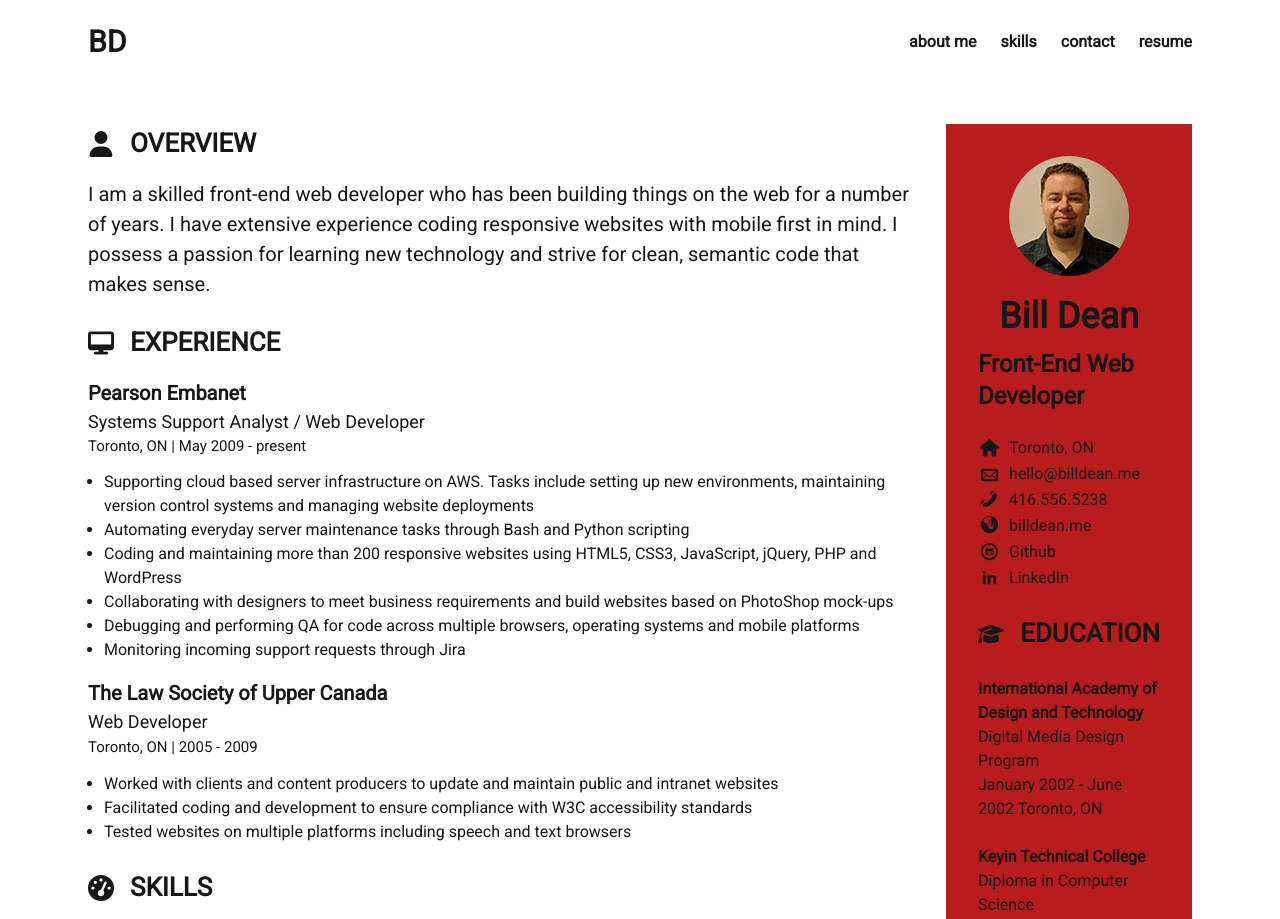
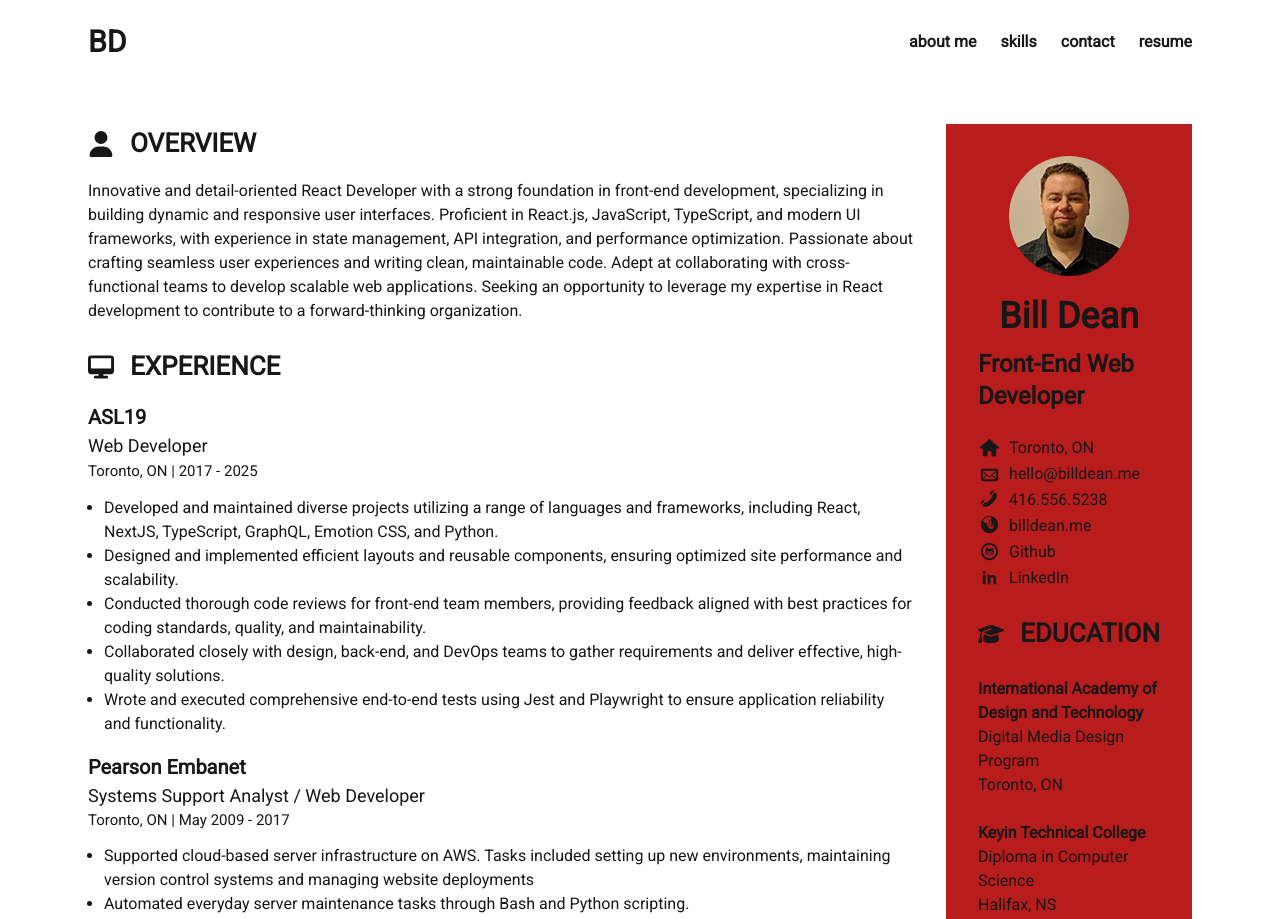
Before and after one commit to bill742/bill742.github.io, a Next.js app: page /resume in a window 1280 px wide. Shown: the top 919 px of the page. Built offline with nearby package versions, Linux system fonts and the light colour scheme.

Commit message:
Updating Resume and About content.

```diff
--- a/src/components/Resume/Experience.tsx
+++ b/src/components/Resume/Experience.tsx
@@ -6,60 +6,64 @@ const Experience: FC = memo(() => (
     <h2 className="resumeHeader">
       <FaDesktop /> Experience
     </h2>
+
+    <div>
+      <div className="resumeExperienceCompany">ASL19</div>
+      <div className="resumeExperienceRole">Web Developer</div>
+      <span className="resumeExperienceLocation">
+        Toronto, ON | 2017 - 2025
+      </span>
+      <ul className="resumeBulletList">
+        <li>
+          Developed and maintained diverse projects utilizing a range of
+          languages and frameworks, including React, NextJS, TypeScript,
+          GraphQL, Emotion CSS, and Python.
+        </li>
+        <li>
+          Designed and implemented efficient layouts and reusable components,
+          ensuring optimized site performance and scalability.
+        </li>
+        <li>
+          Conducted thorough code reviews for front-end team members, providing
+          feedback aligned with best practices for coding standards, quality,
+          and maintainability.
+        </li>
+        <li>
+          Collaborated closely with design, back-end, and DevOps teams to gather
+          requirements and deliver effective, high-quality solutions.
+        </li>
+        <li>
+          Wrote and executed comprehensive end-to-end tests using Jest and
+          Playwright to ensure application reliability and functionality.
+        </li>
+      </ul>
+    </div>
+
     <div>
       <div className="resumeExperienceCompany">Pearson Embanet</div>
       <div className="resumeExperienceRole">
         Systems Support Analyst / Web Developer
       </div>
       <div className="resumeExperienceLocation">
-        Toronto, ON | May 2009 - present
+        Toronto, ON | May 2009 - 2017
       </div>
       <ul className="resumeBulletList">
         <li>
-          Supporting cloud based server infrastructure on AWS. Tasks include
+          Supported cloud-based server infrastructure on AWS. Tasks included
           setting up new environments, maintaining version control systems and
           managing website deployments
         </li>
         <li>
-          Automating everyday server maintenance tasks through Bash and Python
-          scripting
+          Automated everyday server maintenance tasks through Bash and Python
+          scripting.
         </li>
         <li>
-          Coding and maintaining more than 200 responsive websites using HTML5,
-          CSS3, JavaScript, jQuery, PHP and WordPress
+          Coded and maintained more than 200 responsive websites using HTML5,
+          CSS3, JavaScript, jQuery, PHP and WordPress.
         </li>
         <li>
-          Collaborating with designers to meet business requirements and build
-          websites based on PhotoShop mock-ups
-        </li>
-        <li>
-          Debugging and performing QA for code across multiple browsers,
-          operating systems and mobile platforms
-        </li>
-        <li>Monitoring incoming support requests through Jira</li>
-      </ul>
-    </div>
-
-    <div>
-      <div className="resumeExperienceCompany">
-        The Law Society of Upper Canada
-      </div>
-      <div className="resumeExperienceRole">Web Developer</div>
-      <span className="resumeExperienceLocation">
-        Toronto, ON | 2005 - 2009
-      </span>
-      <ul className="resumeBulletList">
-        <li>
-          Worked with clients and content producers to update and maintain
-          public and intranet websites
-        </li>
-        <li>
-          Facilitated coding and development to ensure compliance with W3C
-          accessibility standards
-        </li>
-        <li>
-          Tested websites on multiple platforms including speech and text
-          browsers
+          Collaborated with designers to meet business requirements and build
+          websites based on PhotoShop mock-ups.
         </li>
       </ul>
     </div>
--- a/src/components/Resume/Overview.tsx
+++ b/src/components/Resume/Overview.tsx
@@ -6,11 +6,16 @@ const Overview: FC = memo(() => (
     <h2 className="resumeHeader">
       <FaUser /> Overview
     </h2>
-    <p className="mt-0">
-      I am a skilled front-end web developer who has been building things on the
-      web for a number of years. I have extensive experience coding responsive
-      websites with mobile first in mind. I possess a passion for learning new
-      technology and strive for clean, semantic code that makes sense.
+    <p className="text-base">
+      Innovative and detail-oriented React Developer with a strong foundation in
+      front-end development, specializing in building dynamic and responsive
+      user interfaces. Proficient in React.js, JavaScript, TypeScript, and
+      modern UI frameworks, with experience in state management, API
+      integration, and performance optimization. Passionate about crafting
+      seamless user experiences and writing clean, maintainable code. Adept at
+      collaborating with cross-functional teams to develop scalable web
+      applications. Seeking an opportunity to leverage my expertise in React
+      development to contribute to a forward-thinking organization.
     </p>
   </section>
 ));
--- a/src/components/Resume/Sidebar.tsx
+++ b/src/components/Resume/Sidebar.tsx
@@ -96,25 +96,21 @@ const Sidebar: FC = memo(() => {
       </h2>
 
       <div className="font-0.875">
-        <div>
-          <strong>International Academy of Design and Technology</strong>
-        </div>
-        <div>
-          <div>Digital Media Design Program</div>
-          <div>January 2002 - June 2002 Toronto, ON</div>
-        </div>
+        <strong>International Academy of Design and Technology</strong>
+        <div>Digital Media Design Program</div>
+        <div>Toronto, ON</div>
       </div>
 
       <div className="font-0.875">
         <strong>Keyin Technical College</strong>
         <div>Diploma in Computer Science</div>
-        <div>January 1997 - July 1998 Halifax, NS</div>
+        <div>Halifax, NS</div>
       </div>
 
       <div className="font-0.875">
         <strong>St. Francis Xavier University</strong>
         <div>Bachelor of Arts in Music</div>
-        <div>September 1991 - April 1995 Antigonish, NS</div>
+        <div>Antigonish, NS</div>
       </div>
     </div>
   );
--- a/src/components/Resume/Skills.tsx
+++ b/src/components/Resume/Skills.tsx
@@ -7,7 +7,7 @@ const Skills: FC = memo(() => (
       <FaGaugeHigh /> Skills
     </h2>
     <div className="font-bold">Coding</div>
-    <div>HTML5 - CSS3 - JavaScript - PHP</div>
+    <div>HTML5 - CSS3 - JavaScript - Python</div>
     <div className="font-bold">Frameworks and Libraries</div>
     <div>React - NextJS - TailwindCSS - TypeScript - EmotionJS</div>
 
```
